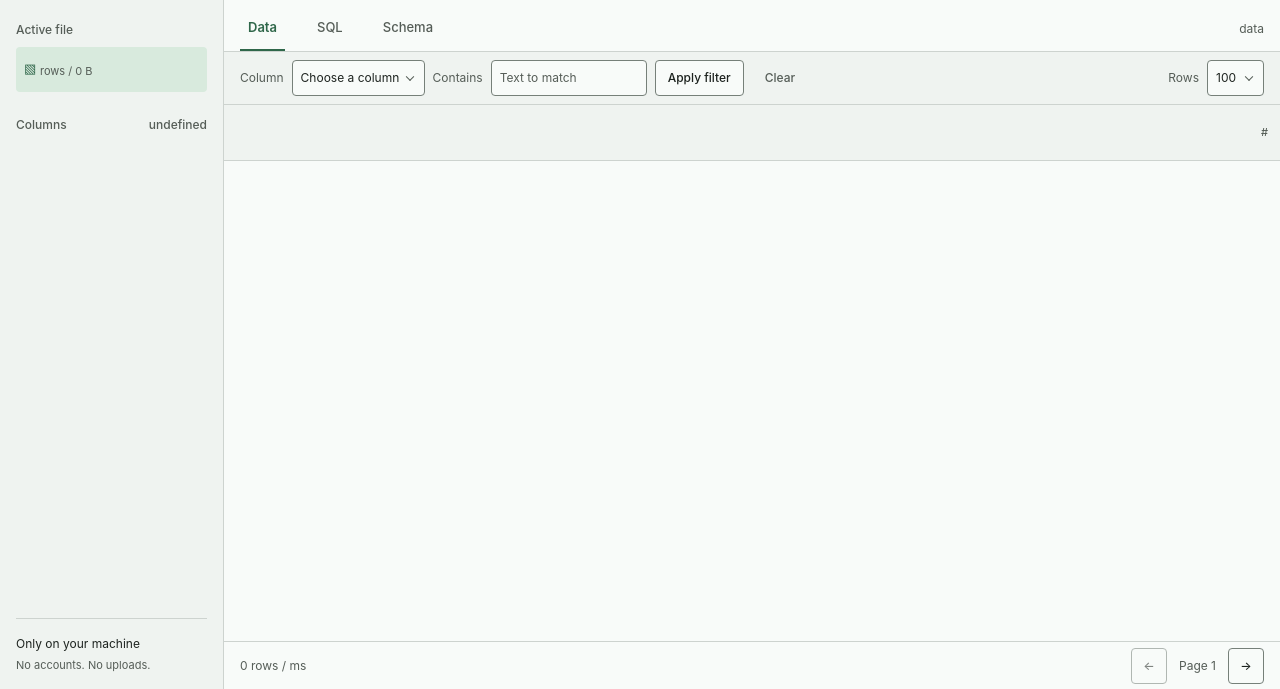
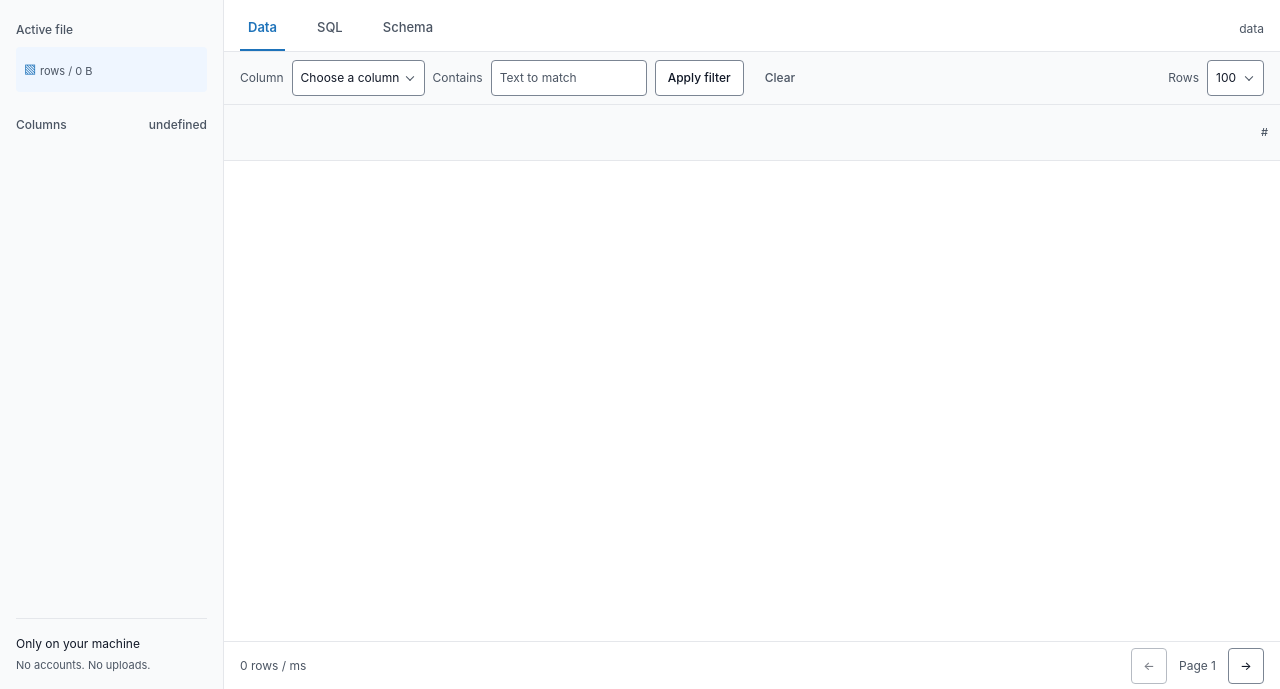
Before and after one commit to OldPanda/bamboo, a website built with Vite: page frontend/index.html in a window 1280 px wide. Shown: the part 111-800 px from the top of the page. Built offline with nearby package versions, Linux system fonts and the light colour scheme; what mygo-runtime would draw is missing.

Commit message:
Update Bamboo palette to Stock Analysis inspired blue and charcoal

```diff
--- a/frontend/src/style.css
+++ b/frontend/src/style.css
@@ -1,6 +1,6 @@
 /* Hallmark · shape: app screen · genre: modern-minimal · theme: Console (deal 1/3, seed bamboo-local-parquet-workbench-4cd4·e00da45f·2026-10-26·r0) · redesign: full
- * nav: kept single-file sidebar and Data SQL Schema · signature: exact typed Parquet table · states: loading empty error full · console: paper+graphite, Bamboo brand green
- * axes: neutral/system-sans/brand-green · posture: restrained · modes: light+dark · contrast: measured light+dark · v2.0.0 */
+ * nav: kept single-file sidebar and Data SQL Schema · signature: exact typed Parquet table · states: loading empty error full · console: Stock Analysis white+cool-gray / charcoal+blue (user palette request)
+ * axes: neutral/system-sans/blue-accent · posture: restrained · modes: light+dark · contrast: measured light+dark · v2.0.0 */
 /* Hallmark · pre-emit critique: P4 H5 E4 S4 R5 V4 · weakest: E, raised type labels and field-edge contrast for dense data work */
 /* Hallmark · reworded "big files.room to explore." to "Explore a Parquet file" · gates 19 and 54 replace a figurative heading and eyebrow with the actual task */
 /* Hallmark · reworded tracked capitals and middle-dot metadata to sentence case and slashes · gates 63 and 67 preserve all metadata and actions */
--- a/frontend/src/tokens.css
+++ b/frontend/src/tokens.css
@@ -1,3 +1,5 @@
+/* Palette reference: https://stockanalysis.com/; sampled 2026-10-26.
+ * Field edges and muted dark text are strengthened for dense desktop controls. */
 :root {
   color-scheme: light;
   font-size: 13px;
@@ -11,48 +13,49 @@
   --space-3xs: 2px; --space-2xs: 4px; --space-xs: 8px; --space-sm: 12px;
   --space-md: 16px; --space-lg: 24px; --space-xl: 40px; --space-2xl: 64px;
   --space-3xl: 96px; --space-4xl: 144px;
-  --color-paper: oklch(98.5% 0.003 155);
-  --color-paper-2: oklch(96% 0.005 155);
-  --color-paper-3: oklch(93% 0.008 155);
-  --color-ink: oklch(25% 0.012 155);
-  --color-ink-2: oklch(38% 0.012 155);
-  --color-muted: oklch(47% 0.014 155);
-  --color-rule: oklch(86% 0.008 155);
-  --color-rule-2: oklch(59% 0.016 155);
-  --color-accent: #2f674a;
-  --color-accent-ink: oklch(99% 0.004 155);
-  --color-accent-hover: oklch(37% 0.075 155);
-  --color-accent-soft: oklch(92% 0.025 155);
-  --color-focus: oklch(44% 0.13 155);
-  --color-error: oklch(45% 0.15 30);
-  --color-error-soft: oklch(96% 0.016 30);
-  --color-backdrop: oklch(18% 0.01 155 / 0.45);
+  --color-paper: #ffffff;
+  --color-paper-2: #f9fafb;
+  --color-paper-3: #f3f4f6;
+  --color-ink: #111827;
+  --color-ink-2: #374151;
+  --color-muted: #4b5563;
+  --color-rule: #e5e7eb;
+  --color-rule-2: #7b8593;
+  --color-accent: #1e73ba;
+  --color-accent-ink: #ffffff;
+  --color-accent-hover: #245cae;
+  --color-accent-soft: #eff6ff;
+  --color-focus: #1e73ba;
+  --color-error: #b91c1c;
+  --color-error-soft: #fee2e2;
+  --color-backdrop: rgb(17 24 39 / 45%);
   --radius-card: 8px; --radius-input: 4px;
   --dur-micro: 120ms; --dur-short: 220ms;
   --ease-out: cubic-bezier(0.16, 1, 0.3, 1);
   --z-base: 1; --z-sticky: 200; --z-modal: 400; --z-toast: 500;
   --line: var(--color-rule); --muted: var(--color-muted); --green: var(--color-accent);
-  --surface: var(--color-paper); --hover: var(--color-paper-2); --side: var(--color-paper-2);
+  --surface: var(--color-paper); --hover: #f2f9ff; --side: var(--color-paper-2);
   --ink: var(--color-ink); --app: var(--color-paper);
 }
 @media (prefers-color-scheme: dark) {
   :root {
     color-scheme: dark;
-    --color-paper: oklch(20% 0.006 155);
-    --color-paper-2: oklch(23% 0.007 155);
-    --color-paper-3: oklch(27% 0.009 155);
-    --color-ink: oklch(94% 0.006 155);
-    --color-ink-2: oklch(84% 0.009 155);
-    --color-muted: oklch(72% 0.012 155);
-    --color-rule: oklch(33% 0.01 155);
-    --color-rule-2: oklch(58% 0.018 155);
-    --color-accent: oklch(78% 0.10 155);
-    --color-accent-ink: oklch(20% 0.025 155);
-    --color-accent-hover: oklch(84% 0.10 155);
-    --color-accent-soft: oklch(31% 0.027 155);
-    --color-focus: oklch(80% 0.13 155);
-    --color-error: oklch(79% 0.12 30);
-    --color-error-soft: oklch(25% 0.025 30);
-    --color-backdrop: oklch(12% 0.01 155 / 0.65);
+    --hover: #404040;
+    --color-paper: #262626;
+    --color-paper-2: #313131;
+    --color-paper-3: #404040;
+    --color-ink: #f5f5f5;
+    --color-ink-2: #d4d4d4;
+    --color-muted: #b5b5b5;
+    --color-rule: #3d3d3d;
+    --color-rule-2: #858585;
+    --color-accent: #8bb4f7;
+    --color-accent-ink: #171717;
+    --color-accent-hover: #abcaff;
+    --color-accent-soft: #303b4c;
+    --color-focus: #8bb4f7;
+    --color-error: #ff9999;
+    --color-error-soft: #482a2a;
+    --color-backdrop: rgb(0 0 0 / 65%);
   }
 }
```
